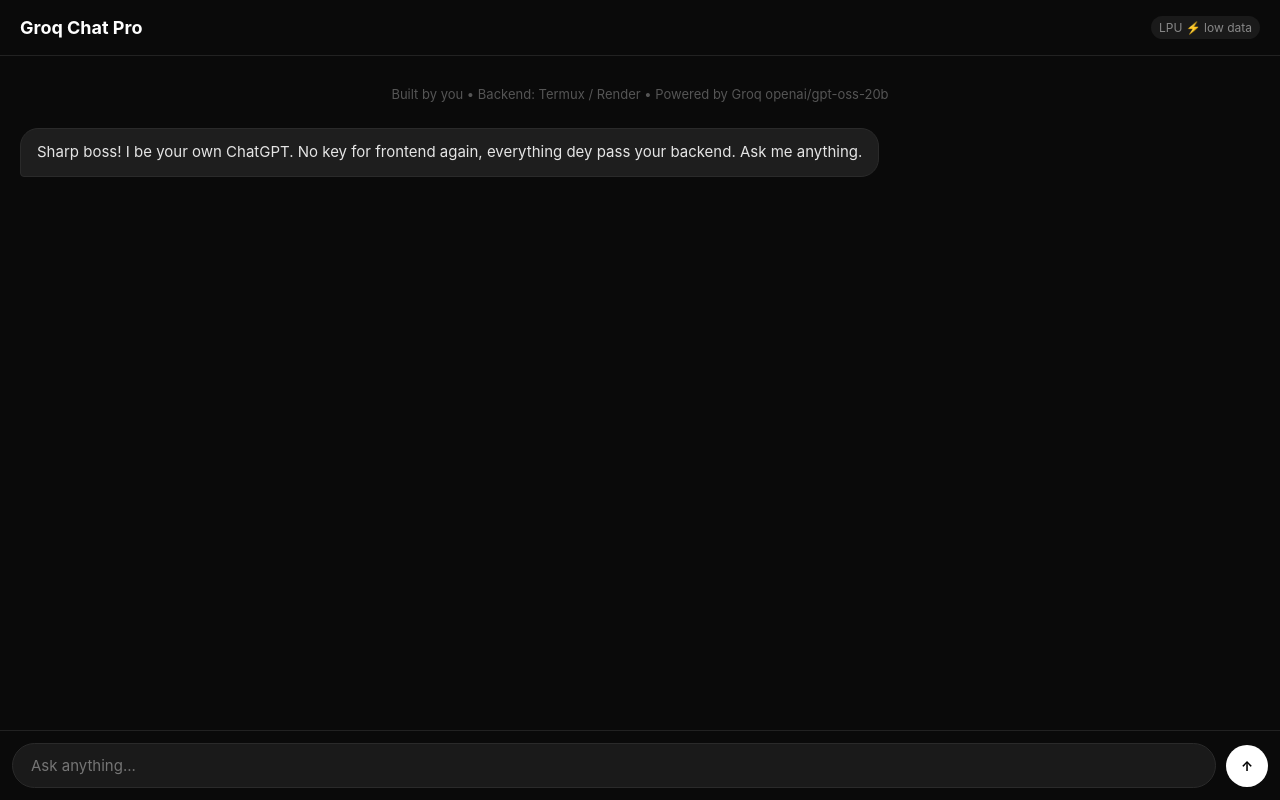
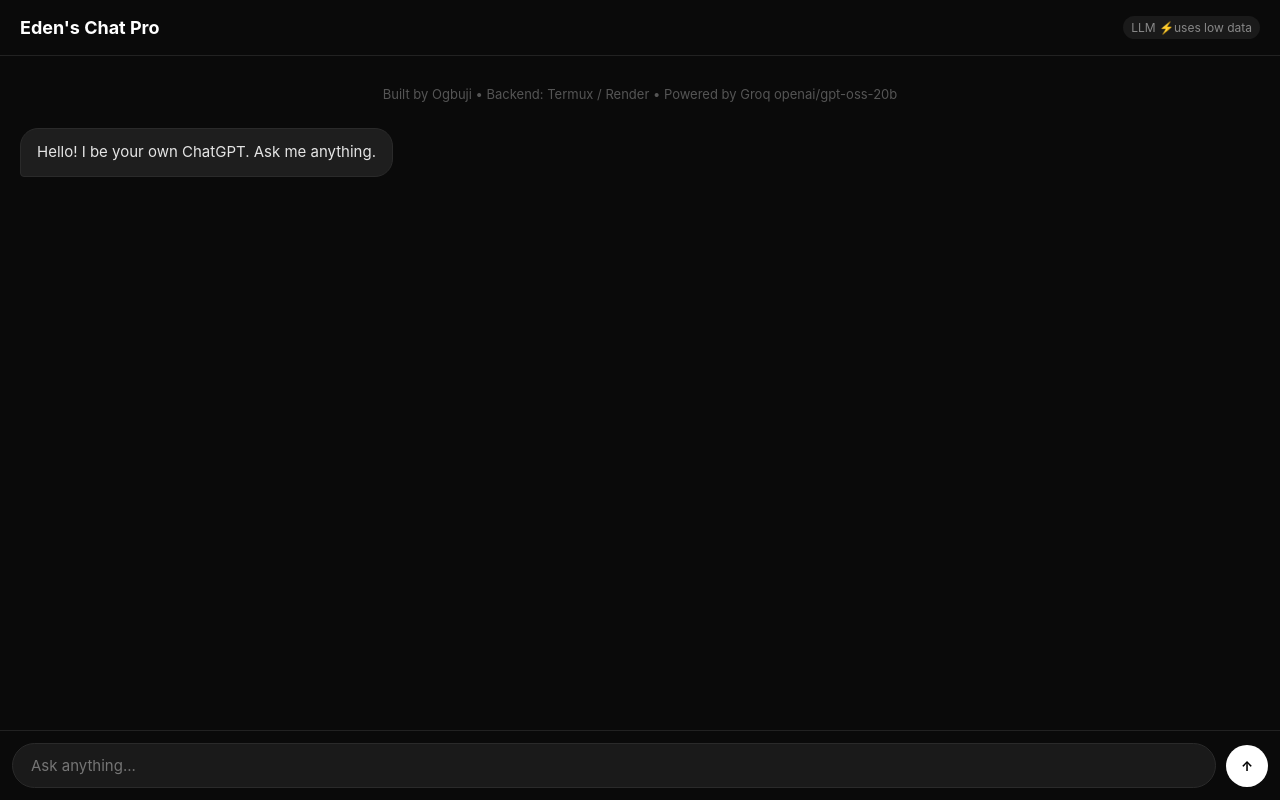
Before and after one commit to WilliamX-World38/groq-backend, a website: page index.html in a window 1280 px wide. Drawn offline with Linux system fonts and the light colour scheme.

Commit message:
Update index.html

```diff
--- a/index.html
+++ b/index.html
@@ -24,12 +24,12 @@
 </head>
 <body>
 <header>
-  <b>Groq Chat Pro</b>
-  <span>LPU ⚡ low data</span>
+  <b>Eden's Chat Pro</b>
+  <span>LLM ⚡uses low data</span>
 </header>
 <div id="chat">
-  <div class="hint">Built by you • Backend: Termux / Render • Powered by Groq openai/gpt-oss-20b</div>
-  <div class="msg ai">Sharp boss! I be your own ChatGPT. No key for frontend again, everything dey pass your backend. Ask me anything.</div>
+  <div class="hint">Built by Ogbuji • Backend: Termux / Render • Powered by Groq openai/gpt-oss-20b</div>
+  <div class="msg ai">Hello! I be your own ChatGPT. Ask me anything.</div>
 </div>
 <div class="input-wrap">
   <input id="prompt" placeholder="Ask anything..." autocomplete="off" />
```
